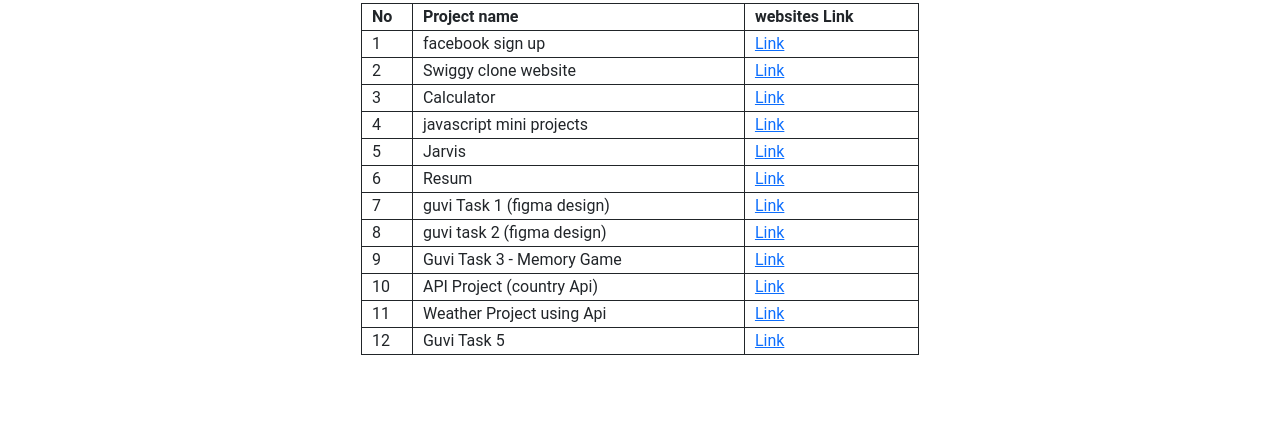
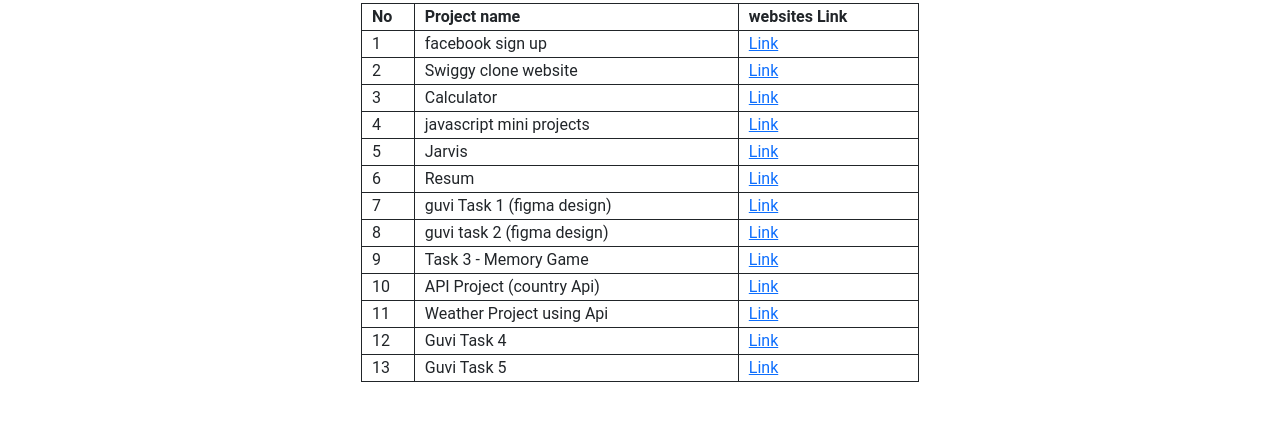
Before and after one commit to IT-HARISH-R/my-web, a plain HTML site: page index.html in a window 1280 px wide. Shown: the part 733-1170 px from the top of the page. Drawn offline with nearby package versions, Linux system fonts and the light colour scheme.

Commit message:
task 5 add

```diff
--- a/index.html
+++ b/index.html
@@ -128,7 +128,7 @@
                 </tr>
                 <tr>
                   <td>9</td>
-                  <td>Guvi Task 3 - Memory Game</td>
+                  <td>Task 3 - Memory Game</td>
                   <td><a href="https://task3-memory-game.netlify.app/" target="_blank">Link</a></td>
                 </tr>
                 <tr>
@@ -143,8 +143,13 @@
                 </tr>
                 <tr>
                   <td>12</td>
+                  <td>Guvi Task 4</td>
+                  <td><a href="https://task-4-final.netlify.app/" target="_blank">Link</a></td>
+                </tr>
+                <tr>
+                  <td>13</td>
                   <td>Guvi Task 5</td>
-                  <td><a href="https://task-4-final.netlify.app/" target="_blank">Link</a></td>
+                  <td><a href="https://guvi-task-5-react.netlify.app/" target="_blank">Link</a></td>
                 </tr>
               </tbody>
             </table>
```
